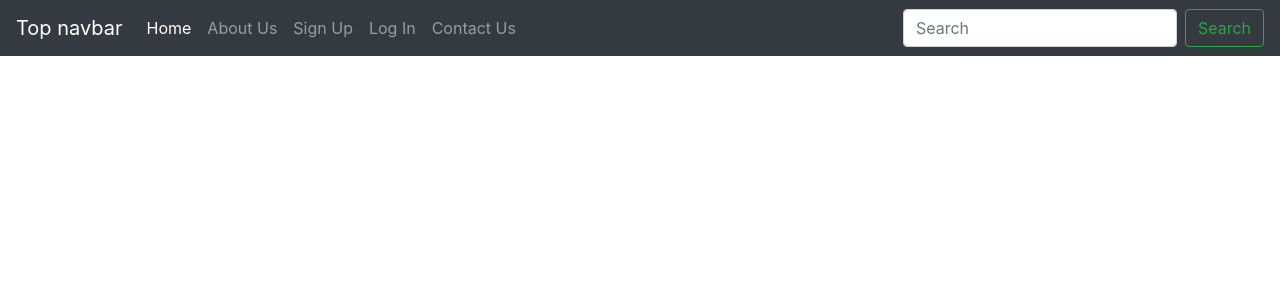
After one commit to eshelton823/ECT, a Django app: template pcsite/templates/pcsite/about.html in a window 1280 px wide. The commit adds this page. Shown: the top 300 px of the page. Run offline with Django 3.2, Linux system fonts and the light colour scheme; the template is opened without the code that fills it, so the values that code supplies are empty; some libraries are stand-ins or nearby versions.

Commit message:
More templates

```diff
--- /dev/null
+++ b/pcsite/templates/pcsite/about.html
@@ -0,0 +1,50 @@
+<!doctype html>
+<html lang="en">
+  <head>
+    <!-- Required meta tags -->
+    <meta charset="utf-8">
+    <meta name="viewport" content="width=device-width, initial-scale=1, shrink-to-fit=no">
+
+    <!-- Bootstrap CSS -->
+    <link rel="stylesheet" href="https://stackpath.bootstrapcdn.com/bootstrap/4.3.1/css/bootstrap.min.css" integrity="sha384-ggOyR0iXCbMQv3Xipma34MD+dH/1fQ784/j6cY/iJTQUOhcWr7x9JvoRxT2MZw1T" crossorigin="anonymous">
+
+    <title>About Us</title>
+    <body>
+  <nav class="navbar navbar-expand-md navbar-dark bg-dark mb-4">
+  <a class="navbar-brand" href="#">Top navbar</a>
+  <button class="navbar-toggler" type="button" data-toggle="collapse" data-target="#navbarCollapse" aria-controls="navbarCollapse" aria-expanded="false" aria-label="Toggle navigation">
+    <span class="navbar-toggler-icon"></span>
+  </button>
+  <div class="collapse navbar-collapse" id="navbarCollapse">
+    <ul class="navbar-nav mr-auto">
+      <li class="nav-item active">
+        <a class="nav-link" href="/pcsite/">Home</a>
+      </li>
+      <li class="nav-item">
+        <a class="nav-link" href="/pcsite/about">About Us<span class="sr-only">(current)</span></a>
+      </li>
+      <li class="nav-item">
+        <a class="nav-link" href="/pcsite/signup">Sign Up</a>
+      </li>
+      </li>
+      <li class="nav-item">
+        <a class="nav-link" href="/pcsite/login">Log In</a>
+      </li>
+      </li>
+      <li class="nav-item">
+        <a class="nav-link" href="/pcsite/contactus">Contact Us</a>
+      </li>
+    </ul>
+    <form class="form-inline mt-2 mt-md-0">
+      <input class="form-control mr-sm-2" type="text" placeholder="Search" aria-label="Search">
+      <button class="btn btn-outline-success my-2 my-sm-0" type="submit">Search</button>
+    </form>
+  </div>
+</nav>
+    <!-- Optional JavaScript -->
+    <!-- jQuery first, then Popper.js, then Bootstrap JS -->
+    <script src="https://code.jquery.com/jquery-3.3.1.slim.min.js" integrity="sha384-q8i/X+965DzO0rT7abK41JStQIAqVgRVzpbzo5smXKp4YfRvH+8abtTE1Pi6jizo" crossorigin="anonymous"></script>
+    <script src="https://cdnjs.cloudflare.com/ajax/libs/popper.js/1.14.7/umd/popper.min.js" integrity="sha384-UO2eT0CpHqdSJQ6hJty5KVphtPhzWj9WO1clHTMGa3JDZwrnQq4sF86dIHNDz0W1" crossorigin="anonymous"></script>
+    <script src="https://stackpath.bootstrapcdn.com/bootstrap/4.3.1/js/bootstrap.min.js" integrity="sha384-JjSmVgyd0p3pXB1rRibZUAYoIIy6OrQ6VrjIEaFf/nJGzIxFDsf4x0xIM+B07jRM" crossorigin="anonymous"></script>
+  </body>
+</html>
--- a/pcsite/views.py
+++ b/pcsite/views.py
@@ -7,7 +7,7 @@ def index(request):
 
 
 def about(request):
-    return HttpResponse("Here's the about page!")
+    return render(request, 'pcsite/about.html')
 
 def signup(request):
     return HttpResponse("Here's the signup page!")
```
Also changed, not shown: pcsite/templates/pcsite/login.html (+12 -4 lines).
